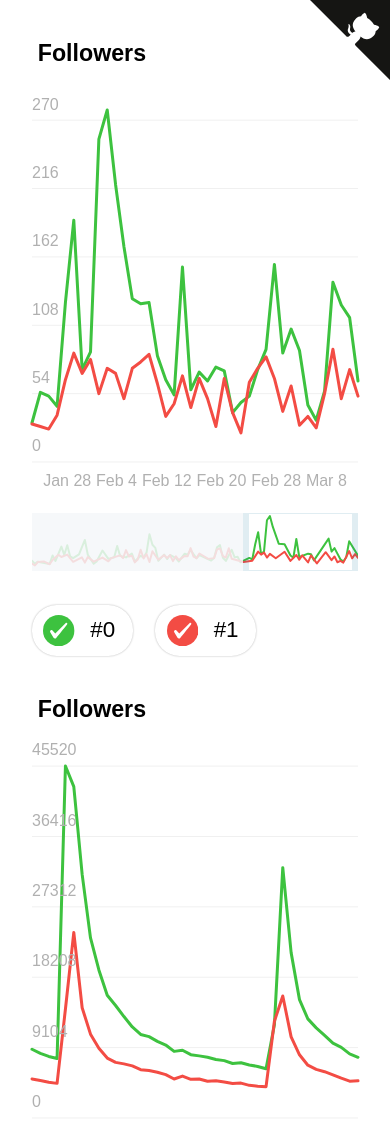
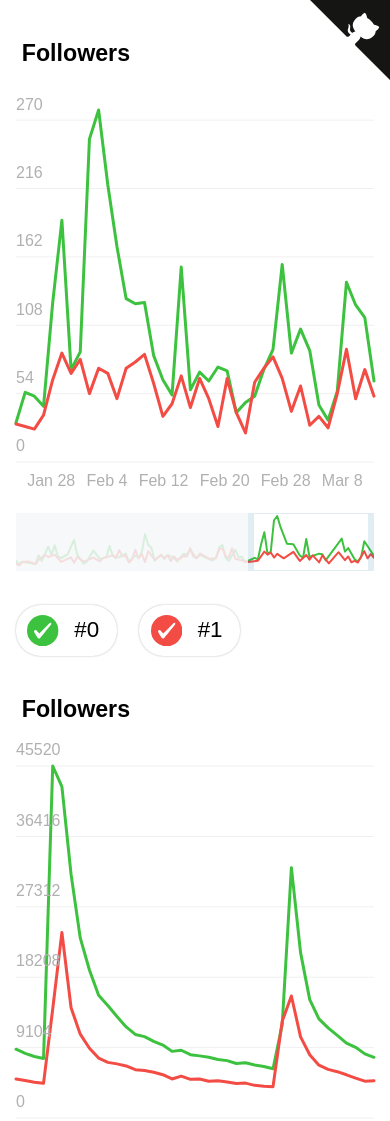
Before and after one commit to catamphetamine/telegram-charts-contest, a plain HTML site: page index.html in a window 390 px wide. Shown: the top 1121 px of the page. Drawn offline with Linux system fonts and the light colour scheme.

Commit message:
CSS padding-left / padding-right

```diff
--- a/index.html
+++ b/index.html
@@ -101,6 +101,13 @@
 				padding-left: 2em;
 				padding-right: 2em;
 				box-sizing: border-box;
+			}
+
+			@media only screen and (max-width: 768px) {
+				.chartogram {
+					padding-left: 1em;
+					padding-right: 1em;
+				}
 			}
 		</style>
 
```
